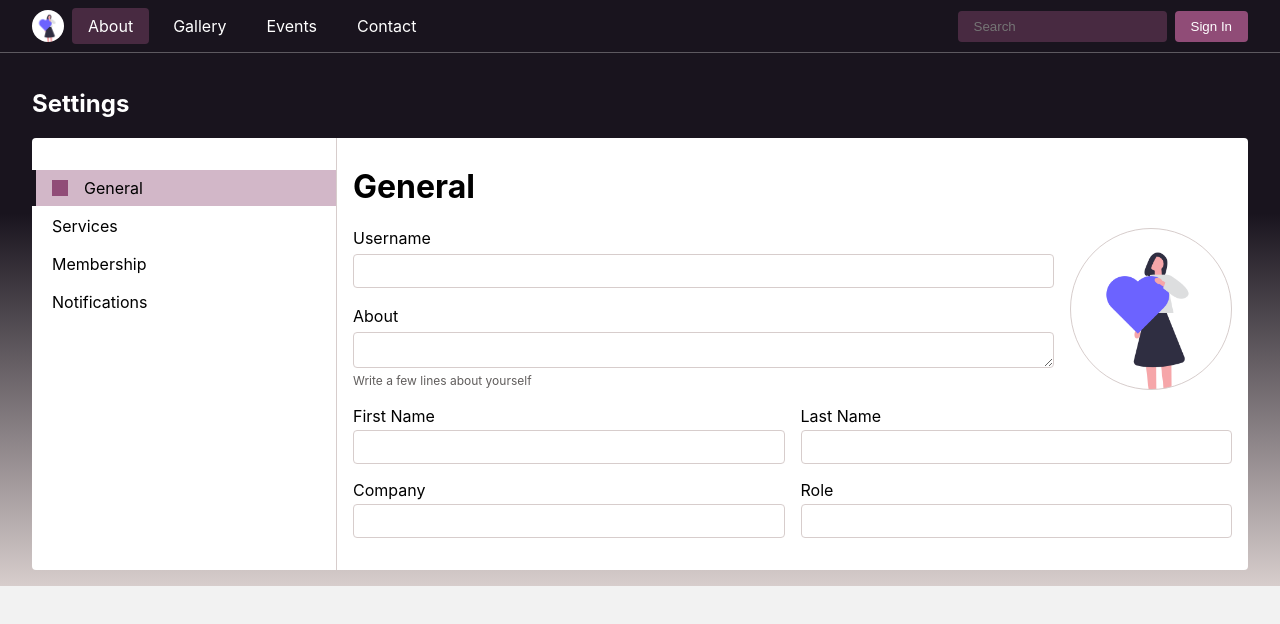
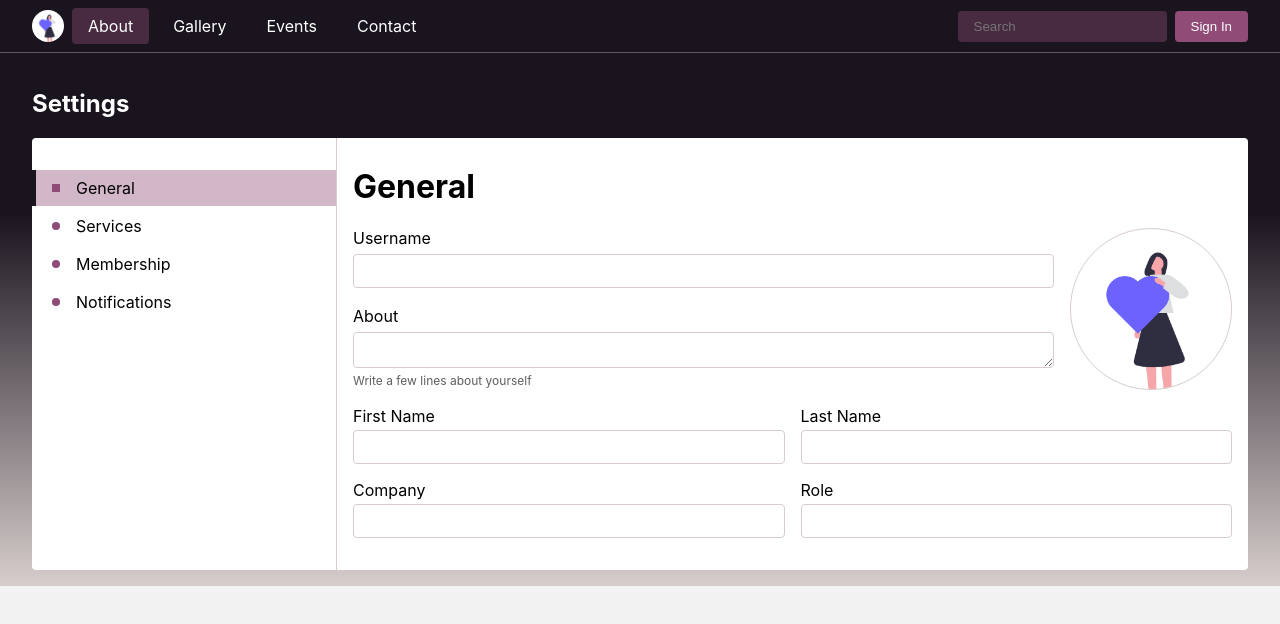
Before and after one commit to JuliaCMint/design-system, a React (Create React App) app: page / in a window 1280 px wide. Shown: the top 624 px of the page. Built offline with nearby package versions, Linux system fonts and the light colour scheme.

Commit message:
added more logos to sidebar items

```diff
--- a/src/components/Sidebar.jsx
+++ b/src/components/Sidebar.jsx
@@ -38,25 +38,28 @@ const SideBar = ({ selectedMenuItem, setSelectedMenuItem }) => {
           active={selectedMenuItem === "General"}
           onClick={() => setSelectedMenuItem("General")}
         >
-          <Logo square size="1rem" />
+          <Logo square size="0.5rem" />
           General
         </SideMenuItem>
         <SideMenuItem
           active={selectedMenuItem === "Services"}
           onClick={() => setSelectedMenuItem("Services")}
         >
+          <Logo round size="0.5rem" />
           Services
         </SideMenuItem>
         <SideMenuItem
           active={selectedMenuItem === "Membership"}
           onClick={() => setSelectedMenuItem("Membership")}
         >
+          <Logo round size="0.5rem" />
           Membership
         </SideMenuItem>
         <SideMenuItem
           active={selectedMenuItem === "Notifications"}
           onClick={() => setSelectedMenuItem("Notifications")}
         >
+          <Logo round size="0.5rem" />
           Notifications
         </SideMenuItem>
       </SideMenu>
```
